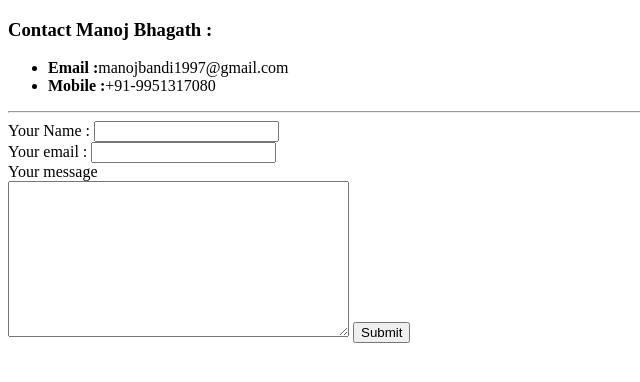
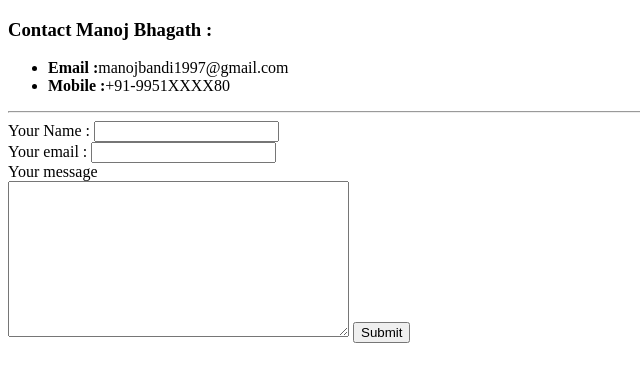
Before and after one commit to ManojBhagath/cv, a plain HTML site: page contactMB.html in a window 1280 px wide. Shown: the full height of the page, 0-640 px from the left. Drawn offline with Linux system fonts and the light colour scheme.

Commit message:
Update contactMB.html

```diff
--- a/contactMB.html
+++ b/contactMB.html
@@ -10,7 +10,7 @@
     <h3>Contact Manoj Bhagath :</h3>
     <ul>
         <li><strong>Email :</strong>manojbandi1997@gmail.com</li>
-        <li><strong>Mobile :</strong>+91-9951317080</li>
+        <li><strong>Mobile :</strong>+91-9951XXXX80</li>
     </ul>
     <hr>
     <form action="mailto:manojbandi1997@gmail.com" method="post" enctype="text/plain">
```
